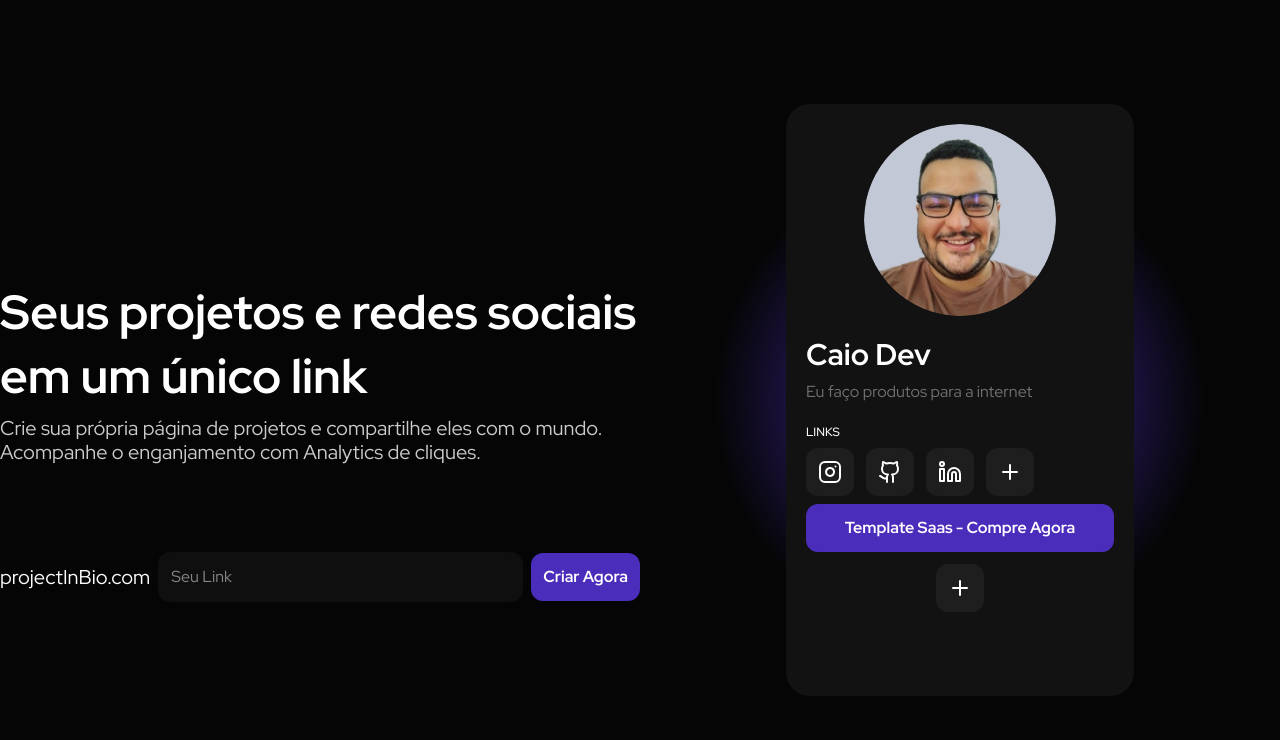
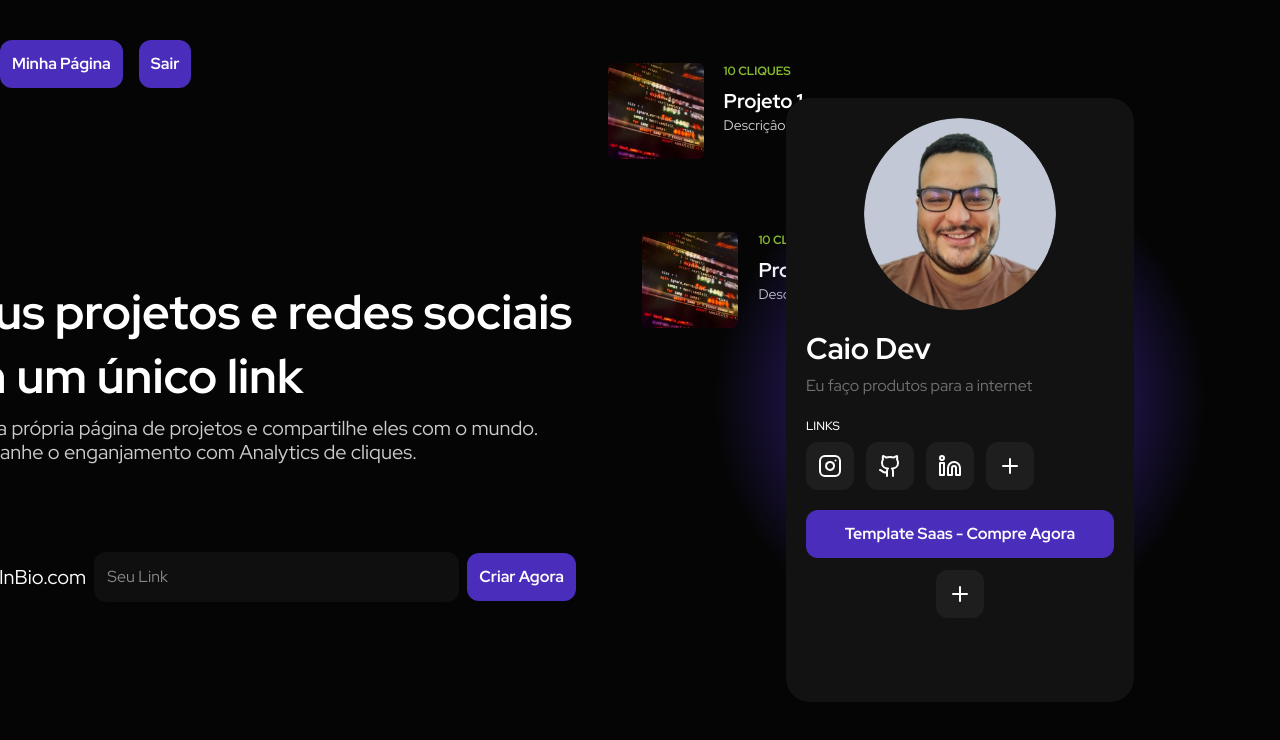
Before and after one commit to caioLopesss/project-in-bio, a Next.js app: page / in a window 1280 px wide. Shown: the top 740 px of the page. Built offline with nearby package versions, Linux system fonts and the light colour scheme.

Commit message:
feat:criaçao do header

```diff
--- /dev/null
+++ b/app/components/commons/project-card.tsx
@@ -0,0 +1,24 @@
+export default function ProjectCard() {
+  return (
+    <div className="w-[430px h=[132px] flex gap-5 bg-background-secondary p-3 rounded-[20px] border border-transparent hover:border-bordersecondary">
+      <div className="size-24 rounded-md overflow-hidden flex-shrink-0">
+        <img
+          src="projeto.webp"
+          alt="Projeto"
+          className="w-full h-full object-cover"
+        />
+      </div>
+      <div className="flex flex-col gap-2">
+        <span className="uppercase text-xs font-bold text-accent-green">
+          10 cliques{" "}
+        </span>
+        <div className="flex flex-col">
+          <span className="text-white font-bold text-xl">Projeto 1</span>
+          <span className="text-content-body text-sm">
+            Descriçâo super detalhada do que o projeto faz
+          </span>
+        </div>
+      </div>
+    </div>
+  );
+}
--- a/app/components/commons/user-card.tsx
+++ b/app/components/commons/user-card.tsx
@@ -32,6 +32,7 @@
             </button>
           ))}
         </div>
+      </div>
       <div className="flex flex-col gap-3 w-full h-[172px]">
         <div className="w-full flex flex-col items-center gap-3">
           <Button className="w-full">Template Saas - Compre Agora</Button>
@@ -41,6 +42,5 @@
         </div>
       </div>
     </div>
-    </div>
   );
 }
--- /dev/null
+++ b/app/components/landing-page/header.tsx
@@ -0,0 +1,12 @@
+import Button from "../ui/button";
+
+export default function Header() {
+  return (
+    <div className="absolute top-0 left-0 right-0 max-w-7xl mx-auto flex items-center justify-between py-10">
+      <div className="flex items-center gap-4">
+        <Button>Minha Página</Button>
+        <Button>Sair</Button>
+      </div>
+    </div>
+  );
+}
--- a/app/components/landing-page/hero.tsx
+++ b/app/components/landing-page/hero.tsx
@@ -1,11 +1,13 @@
+import ProjectCard from "../commons/project-card";
 import UserCard from "../commons/user-card";
 import Button from "../ui/button";
 import TextInput from "../ui/text-input";
+import Header from "./header";
 
 export default function Hero() {
   return (
     <div className="flex h-screen">
-      <div className="w-full flex flex-col gap-2 mt-[35vh]">
+      <div className="w-full flex flex-col gap-2 mt-[35vh]  transform -translate-x-[10%]">
         <h1 className="text-5xl font-bold text-white leading-[64px]">
           Seus projetos e redes sociais em um único link
         </h1>
@@ -24,8 +26,12 @@
         <div className="relative">
           <UserCard />
           <div className="absolute -bottom-[7%] -right-[45%]"></div>
-          <div className="absolute top-[20%] -left-[45%] -z-10"></div>
-          <div className="absolute top-[5%] -left-[55%] -z-10"></div>
+          <div className="absolute top-[20%] -left-[45%] -z-10">
+            <ProjectCard />
+          </div>
+          <div className="absolute top-[-8%] -left-[55%] -z-10">
+            <ProjectCard />
+          </div>
         </div>
       </div>
     </div>
--- a/app/page.tsx
+++ b/app/page.tsx
@@ -1,9 +1,11 @@
 import Image from "next/image";
 import Hero from "./components/landing-page/hero";
+import Header from "./components/landing-page/header";
 
 export default function Home() {
   return (
     <div className=" max-w-7xl mx-auto ">
+      <Header />
       <Hero />
     </div>
   );
```
Lines whose indentation alone changed are shown as unchanged.
